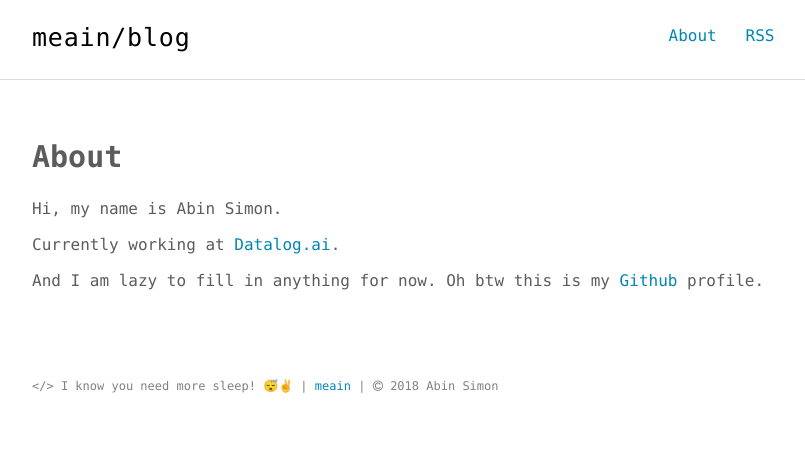
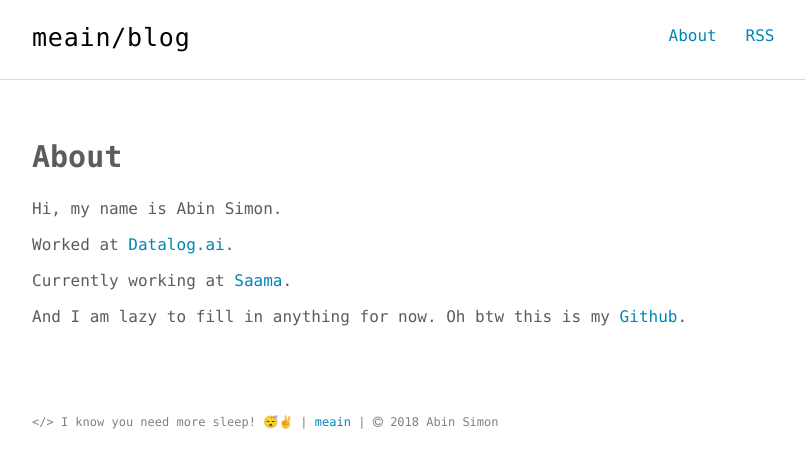
Before and after one commit to meain/blog, a Jekyll site: the page built from about.md, in a window 1280 px wide. Shown: the top 468 px of the page, without its empty margins (232-1037 px from the left). Built offline with Jekyll 4.4.1, drawn with Linux system fonts in a browser that asks for light colours; some web fonts are replaced.

Commit message:
change about.md

```diff
--- a/about.md
+++ b/about.md
@@ -6,6 +6,8 @@ permalink: /about/
 
 Hi, my name is Abin Simon.
 
-Currently working at [Datalog.ai](http://datalog.ai/).
+Worked at [Datalog.ai](http://datalog.ai/).
 
-And I am lazy to fill in anything for now. Oh btw this is my [Github](https://github.com/meain) profile.
+Currently working at [Saama](https://www.saama.com/).
+
+And I am lazy to fill in anything for now. Oh btw this is my [Github](https://github.com/meain).
```
